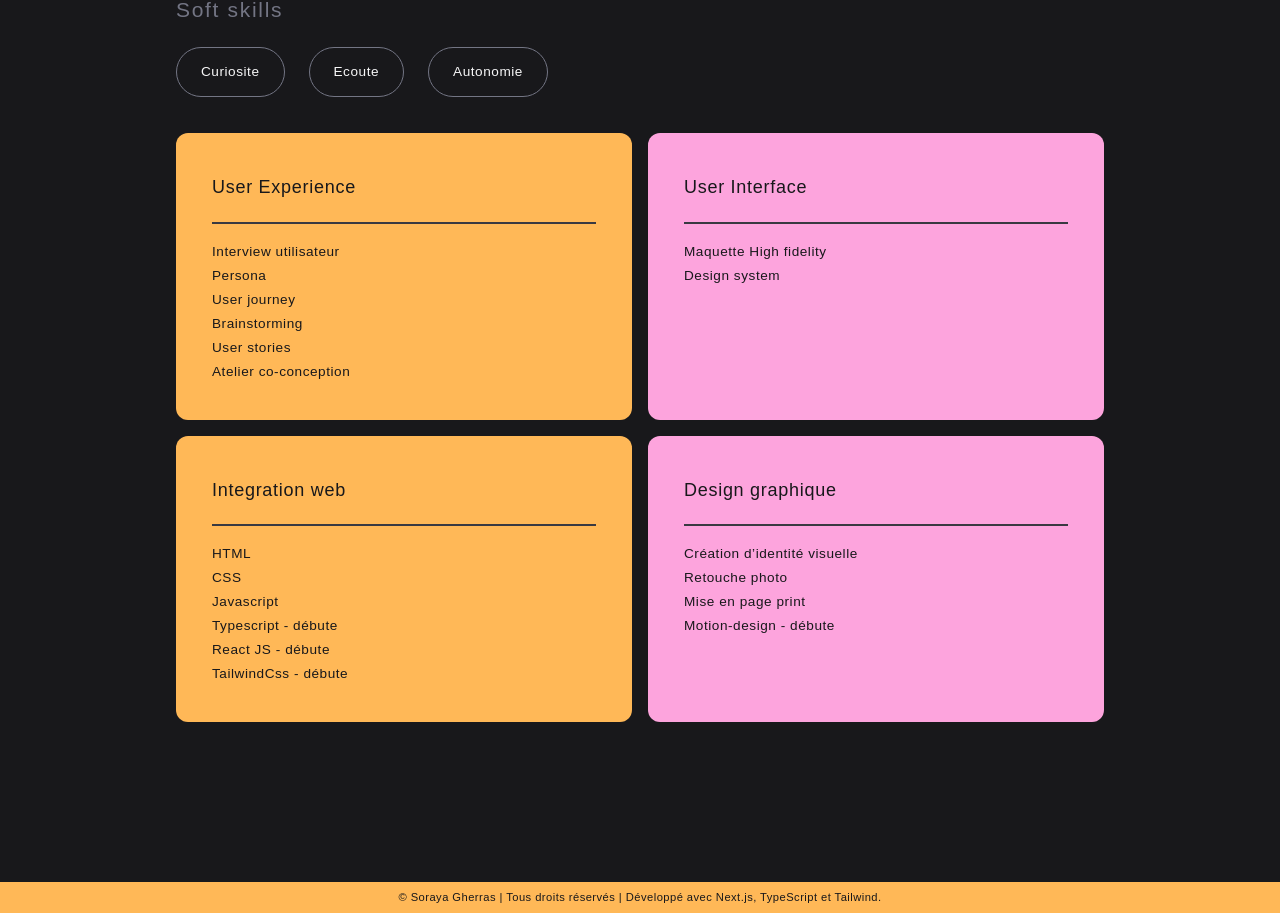
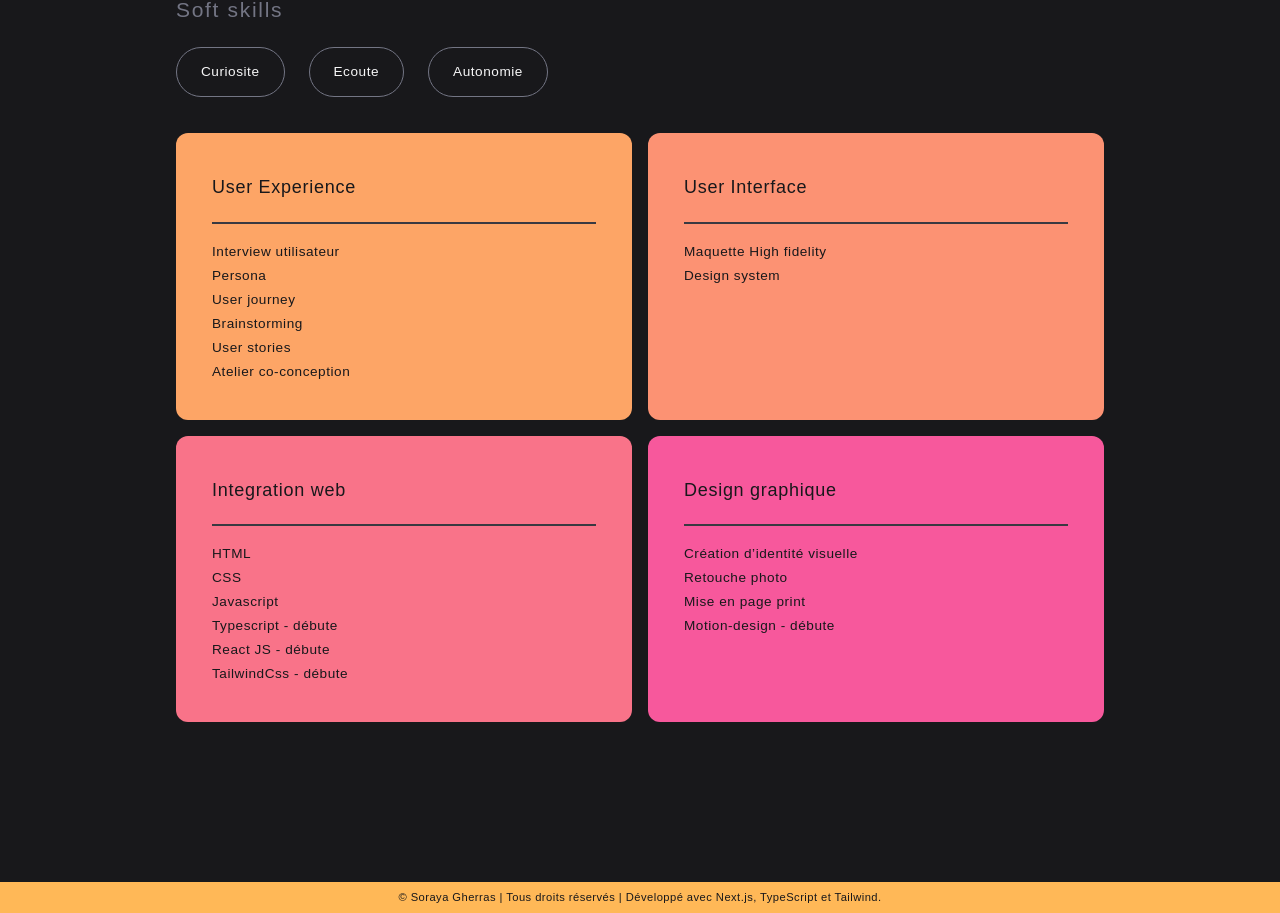
Before and after one commit to Assoghe/portfonextjs, a Next.js app: page /a-propos in a window 1280 px wide. Shown: the part 2040-2953 px from the top of the page. Built offline with nearby package versions, Linux system fonts and the light colour scheme; a web font is replaced by a local one.

Commit message:
Fix > Bloc-color and ServiceSection colors

```diff
--- a/src/app/portfolio/_components/portfolio/ServiceSection.tsx
+++ b/src/app/portfolio/_components/portfolio/ServiceSection.tsx
@@ -22,14 +22,23 @@ export default function ServicesSection() {
       </div>
 </div>
 <div className='grid grid-cols-1 gap-4 w-auto tablet:grid-cols-2 desktop:grid-cols-4'>
-  {service.map(({ title, content}, index) => (
+        {service.map(({ title, content }, index) => (
           <BlocColor
             key={index}
-      theme={index % 2 === 0 ? 'primary' : 'secondary'}
+            theme={
+              index % 4 === 0
+                ? 'one'
+                : index % 4 === 1
+                  ? 'two'
+                  : index % 4 === 2
+                    ? 'three'
+                    : 'four'
+            }
             title={title}
             content={content}
           />
         ))}
+
 </div>
     </>
   )
--- a/src/app/ui/bloc-color/bloc-color.tsx
+++ b/src/app/ui/bloc-color/bloc-color.tsx
@@ -6,43 +6,50 @@ import Divider from '../design-system/divider/divider';
 
 interface Props {
     title?: any;
-    content?: ReactNode;
-    theme?: "primary" | "secondary";
+    content?: React.ReactNode;
+    theme?: "one" | "two" | "three" | "four";
     className?: string;
     key?: any;
 }
 
 export const BlocColor = ({
-    theme = "primary",
+    theme = 'one',
     content,
     title,
-    key,
 }: Props) => {
-    let themeStyle: string = "";
+    let themeStyle: string = '';
 
     switch (theme) {
-        case "primary":
-            themeStyle = "bg-primary rounded-xl p-5 tablet:p-9";
+        case 'one':
+            themeStyle = 'bg-[#FDA566] rounded-xl p-5 tablet:p-9';
             break;
 
-        case "secondary":
-            themeStyle = "bg-secondary rounded-xl p-5 tablet:p-9";
+        case 'two':
+            themeStyle = 'bg-[#FC9273] rounded-xl p-5 tablet:p-9';
+            break;
+
+        case 'three':
+            themeStyle = 'bg-[#F97389] rounded-xl p-5 tablet:p-9';
+            break;
+
+        case 'four':
+            themeStyle = 'bg-[#F7589C] rounded-xl p-5 tablet:p-9';
             break;
     }
 
     return (
-        <div className={clsx(themeStyle)} key={key}>
+        <div className={clsx(themeStyle)}>
             {title && (
-                <Typography variant='h4' component='h4' className='text-neutral-950 mb-4 text-xl'>
+                <Typography variant="h4" component="h4" className="text-neutral-950 mb-4 text-xl">
                     {title}
                 </Typography>
             )}
             <Divider />
             {content && (
-                <Typography variant='body-one' component='p' className='mt-4 text-sm text-neutral-950'>
+                <Typography variant="body-one" component="p" className="mt-4 text-sm text-neutral-950">
                     {content}
                 </Typography>
             )}
         </div>
-    )
-}
+    );
+};
```
Lines whose indentation alone changed are shown as unchanged.
